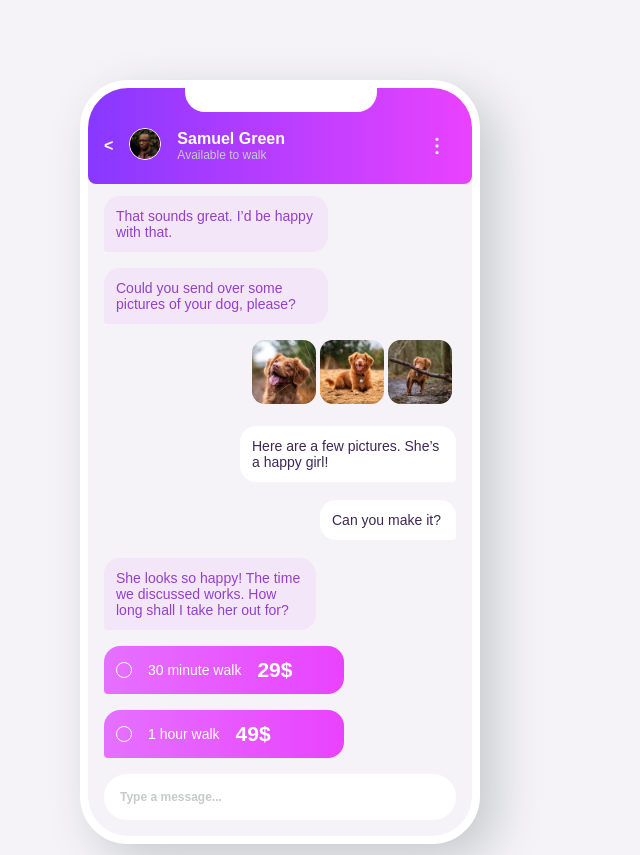
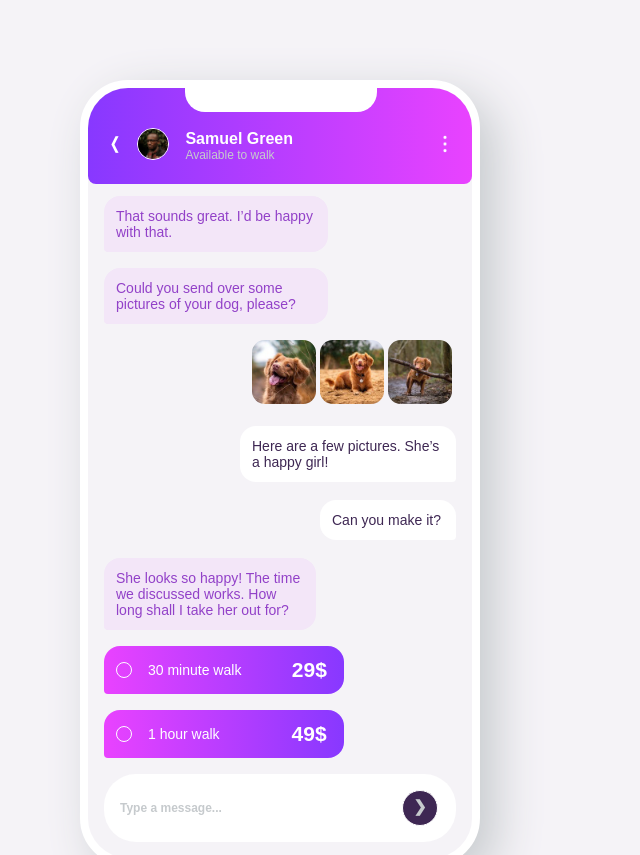
Before and after one commit to hambergjesse/chat-app, a plain HTML site: page index.html in a window 1280 px wide. Shown: the top 855 px of the page, without its empty margins (0-640 px from the left). Drawn offline with Linux system fonts and the light colour scheme; a web font is replaced by a local one.

Commit message:
main phone task complete

```diff
--- a/index.html
+++ b/index.html
@@ -26,7 +26,7 @@
               <div class="topblock"></div>
               <div class="topgradient"></div>
               <div class="leftarrow">
-                <h1><</h1>
+                <h1>&#10092</h1>
               </div>
               <div class="avatar">
                 <img src="./images/avatar.jpg" alt="" />
@@ -83,7 +83,9 @@
           <!-- Where you fucking type -->
           <div class="messagebar">
             <p>Type a message...</p>
-            <div class="arrowcircle"></div>
+            <div class="arrowcircle">
+              <h2>&#10095</h2>
+            </div>
           </div>
         </div>
       </div>
--- a/style.css
+++ b/style.css
@@ -123,10 +123,16 @@ body {
 
 .topbar .threedots {
   margin-left: 8rem;
+  margin-bottom: 0.3rem;
   height: 1.25rem;
   width: 1rem;
   background-image: radial-gradient(circle, var(--white) 1px, transparent 2px);
   background-size: 100% 33.33%;
+}
+
+.topbar .leftarrow h1 {
+  margin-left: 0.25rem;
+  margin-bottom: 0.3rem;
 }
 
 .topbar .topblock {
@@ -252,10 +258,14 @@ body {
   font-size: 14px;
   background: linear-gradient(
     to left,
-    var(--lightmagenta),
-    var(--verylightmage)
+    hsl(264, 100%, 61%),
+    hsl(293, 100%, 63%) 100%
   );
   border-radius: 1rem 1rem 1rem 0.25rem;
+}
+
+.purplebartext .firstbar h2 {
+  padding-left: 2.15rem;
 }
 
 /* second bar */
@@ -270,14 +280,24 @@ body {
   font-size: 14px;
   background: linear-gradient(
     to left,
-    var(--lightmagenta),
-    var(--verylightmage)
+    hsl(264, 100%, 61%),
+    hsl(293, 100%, 63%) 100%
   );
   border-radius: 1rem 1rem 1rem 0.25rem;
 }
 
+.purplebartext .secondbar h2 {
+  padding-left: 3.5rem;
+}
+
 /* Message bar */
 .messagebar {
+  display: flex;
+  align-content: center;
+  align-items: center;
+  flex-wrap: nowrap;
+  gap: 11.25rem;
+  /* divider */
   font-weight: 700;
   font-size: 12px;
   padding: 1rem;
@@ -288,6 +308,22 @@ body {
   width: 22rem;
   height: auto;
   text-align: left;
+}
+
+.messagebar .arrowcircle {
+  display: flex;
+  align-items: center;
+  justify-content: center;
+  background-color: var(--verydarkvio);
+  border: 0.1rem solid var(--white);
+  border-radius: 3rem;
+  height: 3em;
+  width: 3em;
+}
+
+.messagebar .arrowcircle h2 {
+  font-size: 16px;
+  padding-bottom: 0.13rem;
 }
 
 /* Attribution */
```
